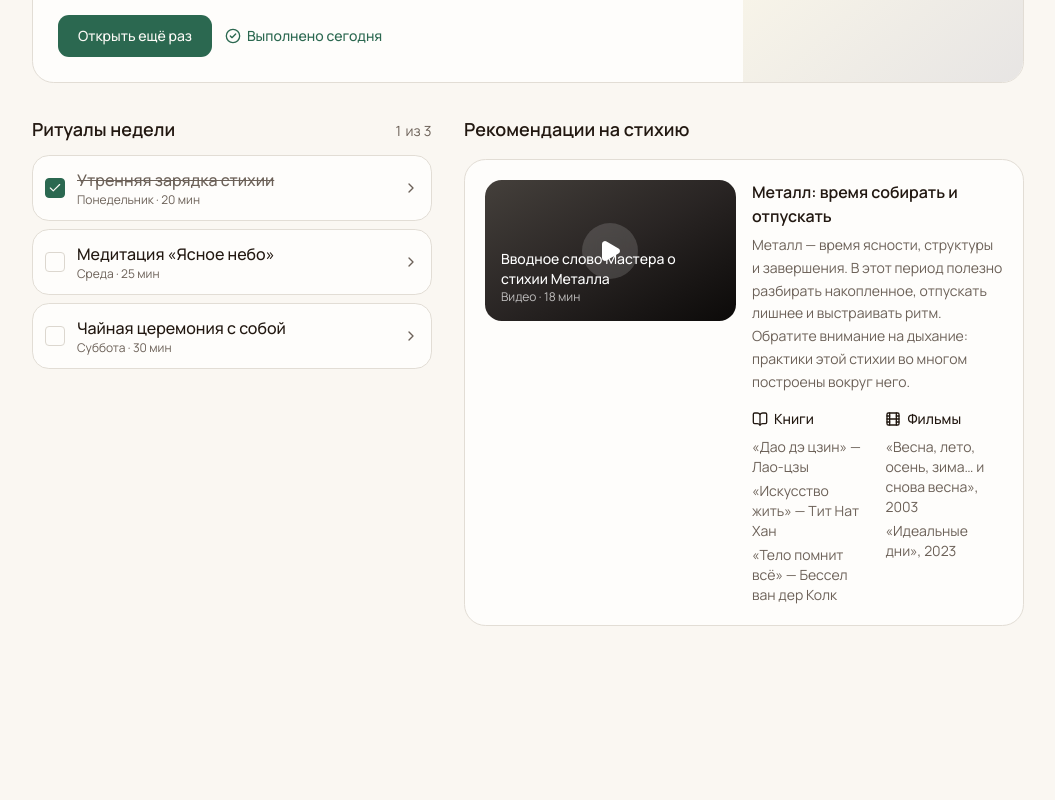
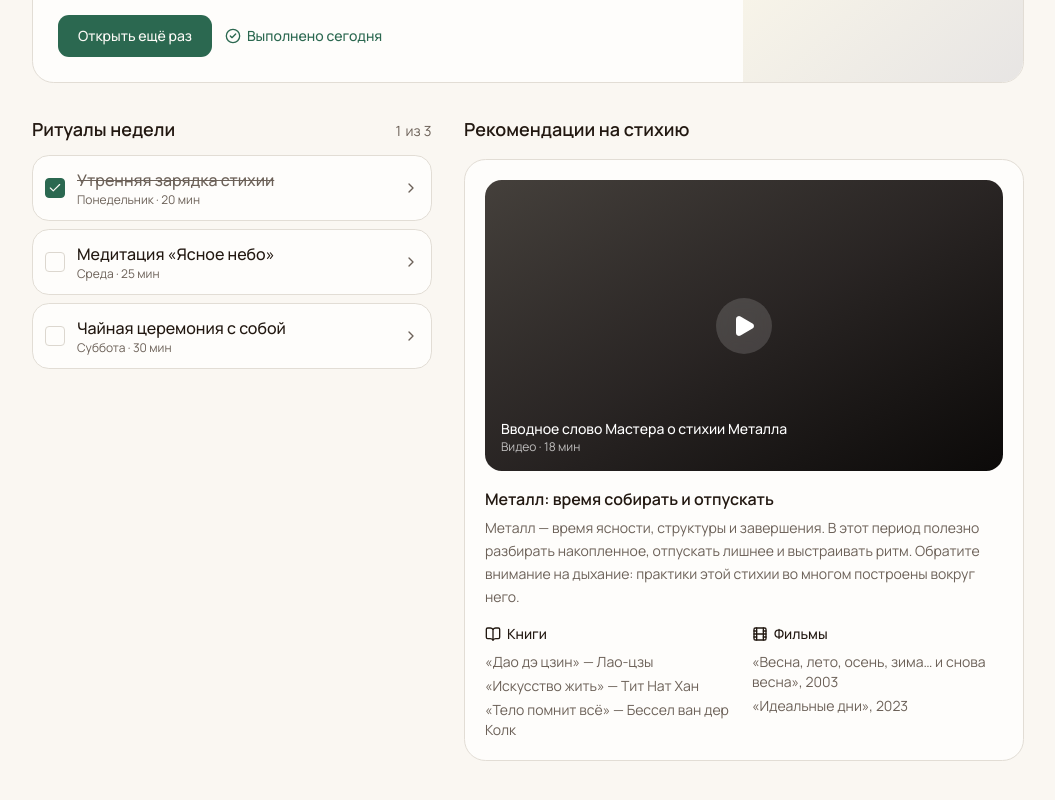
Before and after one commit to ewanmchorton/matetis, a Next.js app: page /program in a window 1280 px wide. Shown: the part 362-1162 px from the top of the page, without its empty margins (112-1167 px from the left). Before the commit the page ends 1036 px from the top, so only its background shows below. Built offline with nearby package versions, Linux system fonts and the light colour scheme.

Commit message:
Stack element guide video above text to avoid title overlap
Co-authored-by: ewan.mchorton <ewan.mchorton@gmail.com>

```diff
--- a/src/widgets/element-guide/ui/element-guide.tsx
+++ b/src/widgets/element-guide/ui/element-guide.tsx
@@ -18,14 +18,14 @@ export function ElementGuide() {
   return (
     <section className="space-y-4">
       <h2 className="text-lg font-semibold">Рекомендации на стихию</h2>
-      <div className="grid gap-4 rounded-2xl border bg-card p-4 sm:p-5 md:grid-cols-2">
+      <div className="grid gap-4 rounded-2xl border bg-card p-4 sm:p-5">
         <VideoPlaceholder title={guide.videoTitle} duration={guide.videoDuration} />
         <div className="space-y-4">
           <div className="space-y-1.5">
             <h3 className="font-semibold">{guide.title}</h3>
             <p className="text-sm leading-relaxed text-muted-foreground">{guide.text}</p>
           </div>
-          <div className="grid gap-4 sm:grid-cols-2 md:grid-cols-1 xl:grid-cols-2">
+          <div className="grid gap-4 sm:grid-cols-2">
             <div className="space-y-2">
               <p className="inline-flex items-center gap-1.5 text-sm font-medium">
                 <BookOpen className="size-4" /> Книги
```
